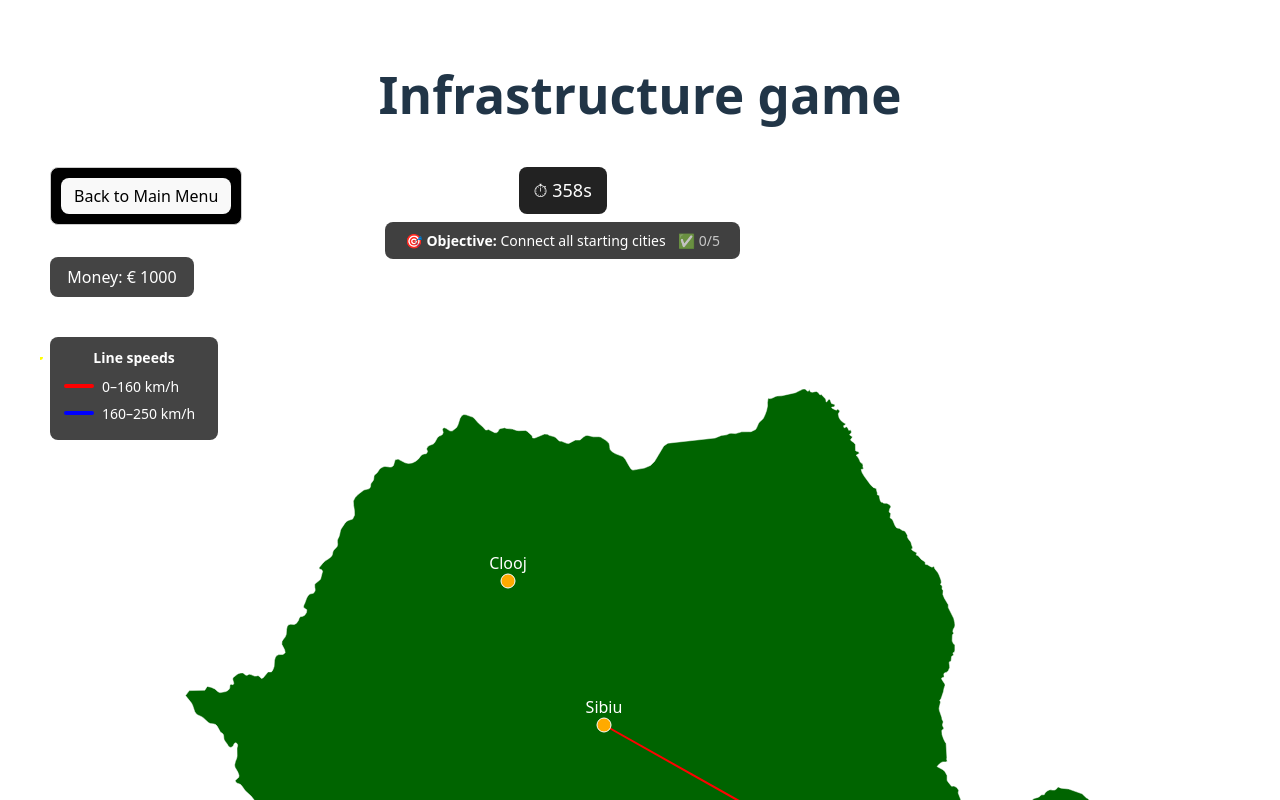
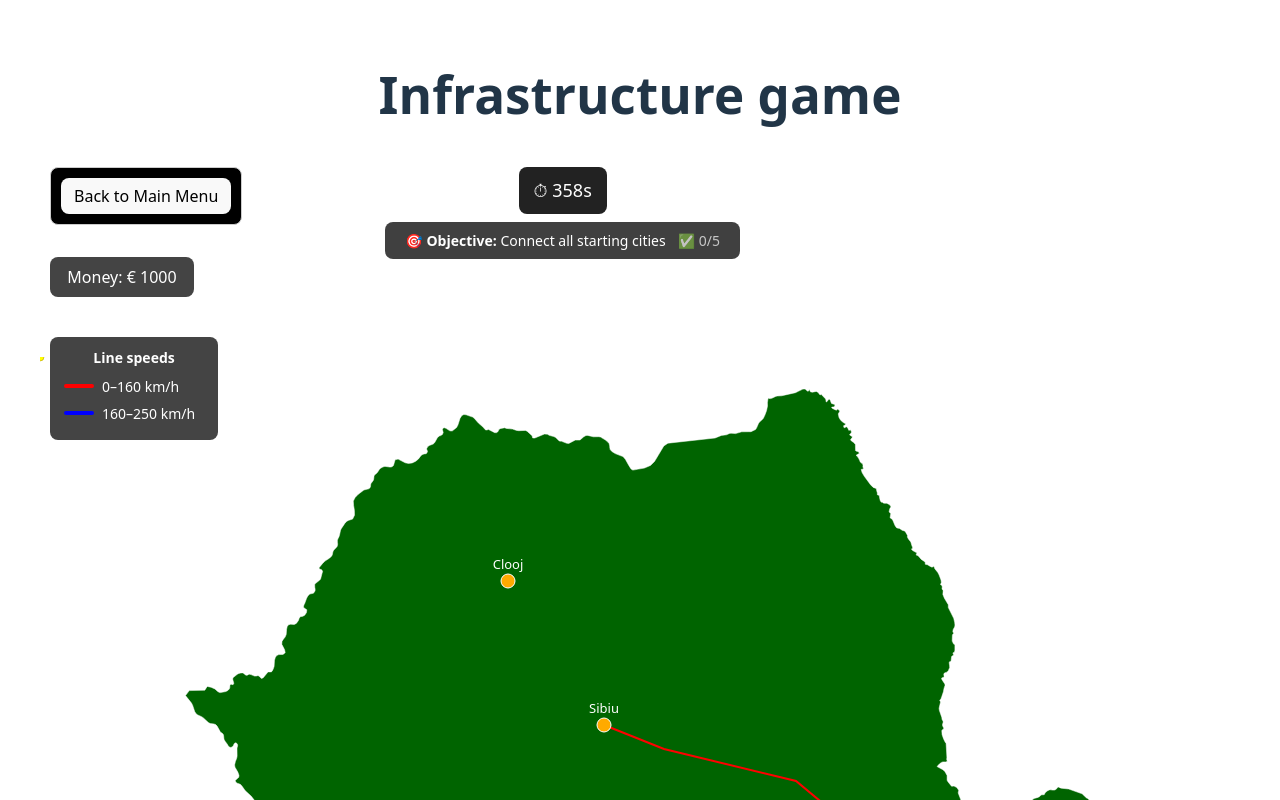
Before and after one commit to neagugeorgecristian/Infra, a React (Vite) app: page / in a window 1280 px wide. Both pictures are taken after a click on the element "Romania Scenario". Shown: the top 800 px of the page. Built offline with nearby package versions, Linux system fonts and the light colour scheme.

Commit message:
Custom paths, Hovering costs - Lines can now be curved through one entry in pathRegistry - Linking a town now shows the cost before clicking - Minor animation improvements - Experiments with combined SVGs

```diff
--- a/src/components/Map.jsx
+++ b/src/components/Map.jsx
@@ -322,7 +322,21 @@ function Map({ svgMap, cities, scenarioName, scenarioType }) {
 
       const cost = calculateLineCost(point1, point2);
       trySpendMoney(cost, () => {
-        setLines(prev => [...prev, { id: Date.now(), points: [point1, point2], className: 'singleline', speedMultiplier: 0.5 }]);
+        const newLine = {
+          id: Date.now(),
+          points: [point1, point2],
+          className: 'singleline',
+          speedMultiplier: 0.5,
+          isNew: true,
+        };
+        setLines(prev => [...prev, newLine]);
+
+        // Clear isNew after the draw animation finishes (1.1s = animation duration + buffer)
+        setTimeout(() => {
+          setLines(prev =>
+            prev.map(l => l.id === newLine.id ? { ...l, isNew: false } : l)
+          );
+        }, 1100);
         setSelectedMarkers([]);
       });
     } else {
@@ -405,6 +419,7 @@ function Map({ svgMap, cities, scenarioName, scenarioType }) {
       {scenarioType === 'europe' ? (
         <EuropeSVGMap
           lines={lines}
+          calculateLineCost={calculateLineCost}
           onLineClick={handleLineClick}
           cities={activeCities}
           onMarkerClick={handleMarkerSelect}
@@ -419,6 +434,7 @@ function Map({ svgMap, cities, scenarioName, scenarioType }) {
       ) : (
         <SVGMap
           lines={lines}
+          calculateLineCost={calculateLineCost}
           onLineClick={handleLineClick}
           cities={activeCities}
           svgFile={svgMap}
--- a/src/components/SVGMap.jsx
+++ b/src/components/SVGMap.jsx
@@ -1,11 +1,16 @@
 import React, { useRef, useState, useEffect } from 'react';
 import { ReactSVG } from 'react-svg';
+import { getPathKey, PATH_REGISTRY, buildPathD, buildAnimationKeys } from './pathRegistry.jsx';
 
-function SVGMap({ lines, onLineClick, cities, selectedMarkers, onMarkerClick, svgFile, satisfactionMap = {}, newCityFlash, gameOver = false }) {
+function SVGMap({ lines, onLineClick, cities, selectedMarkers, onMarkerClick,
+                  svgFile, satisfactionMap = {}, newCityFlash, gameOver = false,
+                  calculateLineCost }) {
   const svgContainerRef = useRef(null);
   const [viewBox, setViewBox] = useState('0 0 1200 800');
   const maxWidth = 1200;
   const maxHeight = 1000;
+
+  const [hoveredCity, setHoveredCity] = useState(null);
 
   const useSvgContainerSize = (viewBox, maxWidth, maxHeight) => {
     const [, , vbWidth, vbHeight] = viewBox.split(' ').map(Number);
@@ -53,67 +58,115 @@ function SVGMap({ lines, onLineClick, cities, selectedMarkers, onMarkerClick, sv
       >
         {lines.map((line, index) => {
           if (line.isDeleted) return null;
-          const from = line.points[0];
-          const to = line.points[1];
+
+          const from   = line.points[0];
+          const to     = line.points[1];
           const fromPx = percentToPx(from.x, from.y);
-          const toPx = percentToPx(to.x, to.y);
-          const midPx = { x: (fromPx.x + toPx.x) / 2, y: (fromPx.y + toPx.y) / 2 };
+          const toPx   = percentToPx(to.x,   to.y);
 
-          const lineKey = line.id || index;
-          const pathId = `path-${lineKey}`;
+          // ── Custom path lookup ──────────────────────────────────────────────
+          const pathKey    = getPathKey(from.cityName, to.cityName);
+          const customPath = PATH_REGISTRY[pathKey];
 
-          const SPEED_PX_PER_SEC = 100;
-          const speedMultiplier = line.speedMultiplier || 0.5;
-          const dx = toPx.x - fromPx.x;
-          const dy = toPx.y - fromPx.y;
-          const distancePx = Math.sqrt(dx * dx + dy * dy);
-          const travelTime = distancePx / (SPEED_PX_PER_SEC * speedMultiplier);
-          const waitTime = 2;
-          const totalDuration = 2 * travelTime + 2 * waitTime;
-          const t1 = travelTime / totalDuration;
-          const t2 = (travelTime + waitTime) / totalDuration;
-          const t3 = (2 * travelTime + waitTime) / totalDuration;
-          const keyTimes = `0; ${t1.toFixed(4)}; ${t2.toFixed(4)}; ${t3.toFixed(4)}; 1`;
-          const keyPoints = `0; 1; 1; 0; 0`;
+          // Resolve waypoints: null entries become the city's own coords (in px)
+          const rawWaypoints = customPath
+            ? customPath.points.map((wp, i) => {
+                if (wp === null) return i === 0 ? fromPx : toPx;
+                return percentToPx(wp.x, wp.y);
+              })
+            : [fromPx, toPx];
+
+          // If the path was defined CityB→CityA but our line is CityA→CityB, reverse
+          const isReversed  = customPath &&
+            [from.cityName, to.cityName].sort().join('||').split('||')[0] !== from.cityName;
+          const waypoints   = isReversed ? [...rawWaypoints].reverse() : rawWaypoints;
+
+          const segSpeeds   = isReversed && customPath
+            ? [...customPath.segmentSpeeds].reverse()
+            : customPath?.segmentSpeeds ?? [1];
+
+          const pathD    = buildPathD(waypoints);
+          const lineKey  = line.id || index;
+          const pathId   = `path-${lineKey}`;
+
+          // ── Animation timing ────────────────────────────────────────────────
+          const { keyTimes, keyPoints, keySplines, totalDuration } =
+            buildAnimationKeys(waypoints, segSpeeds);
+
+          // ── Draw animation (only while isNew) ───────────────────────────────
+          // Compute total path length for dashoffset animation
+          const pathLen = waypoints.reduce((acc, wp, i) => {
+            if (i === 0) return 0;
+            const prev = waypoints[i - 1];
+            return acc + Math.sqrt((wp.x - prev.x) ** 2 + (wp.y - prev.y) ** 2);
+          }, 0);
+
+          // Midpoint for disruption X
+          const midPx = waypoints[Math.floor(waypoints.length / 2)];
 
           return (
             <React.Fragment key={lineKey}>
-              <line
-                x1={`${from.x}%`} y1={`${from.y}%`}
-                x2={`${to.x}%`}   y2={`${to.y}%`}
-                stroke={line.upgraded ? 'blue' : 'red'}
-                strokeWidth="2"
-                strokeDasharray={line.isDisrupted ? '6 4' : 'none'}
-                strokeOpacity={line.isDisrupted ? 0.5 : 1}
-                onClick={(e) => onLineClick(e, line)}
+              {/* Invisible motion path */}
+              <path
+                id={pathId}
+                d={pathD}
+                fill="none"
+                stroke="none"
               />
 
-              {/* Issue 1: X mark on disrupted lines */}
-              {line.isDisrupted && (
-                <>
-                  <line x1={midPx.x - 8} y1={midPx.y - 8} x2={midPx.x + 8} y2={midPx.y + 8}
-                    stroke="orange" strokeWidth="3" strokeLinecap="round" />
-                  <line x1={midPx.x + 8} y1={midPx.y - 8} x2={midPx.x - 8} y2={midPx.y + 8}
-                    stroke="orange" strokeWidth="3" strokeLinecap="round" />
-                </>
+              {/* Visible track */}
+              <path
+                d={pathD}
+                fill="none"
+                stroke={line.upgraded ? 'blue' : 'red'}
+                strokeWidth={line.upgraded ? 3 : 2}
+                strokeDasharray={line.isNew ? pathLen : undefined}
+                strokeDashoffset={line.isNew ? pathLen : undefined}
+                strokeOpacity={line.isDisrupted ? 0.4 : 1}
+                strokeLinecap="round"
+                onClick={e => onLineClick(e, line)}
+                style={{ cursor: 'pointer' }}
+              >
+                {/* Draw animation: line materialises from city A to B */}
+                {line.isNew && (
+                  <animate
+                    attributeName="stroke-dashoffset"
+                    from={pathLen}
+                    to={0}
+                    dur="0.9s"
+                    fill="freeze"
+                    calcMode="spline"
+                    keyTimes="0;0.65;0.82;0.91;1"
+                    keySplines="0.4 0 0.2 1; 0.4 0 0.6 1; 0.4 0 0.6 1; 0.4 0 0.6 1"
+                    values={`${pathLen};${pathLen * 0.08};${-pathLen * 0.04};${pathLen * 0.02};0`}
+                  />
                 )}
+              </path>
 
-              <path
-                id={pathId}
-                d={`M ${fromPx.x} ${fromPx.y} L ${toPx.x} ${toPx.y}`}
-                fill="none" stroke="none"
+              {/* Disruption X mark */}
+              {line.isDisrupted && midPx && (<>
+                <line
+                  x1={midPx.x - 8} y1={midPx.y - 8}
+                  x2={midPx.x + 8} y2={midPx.y + 8}
+                  stroke="orange" strokeWidth="3" strokeLinecap="round"
                 />
+                <line
+                  x1={midPx.x + 8} y1={midPx.y - 8}
+                  x2={midPx.x - 8} y2={midPx.y + 8}
+                  stroke="orange" strokeWidth="3" strokeLinecap="round"
+                />
+              </>)}
 
-              {/* Issue 1 & 5: don't animate when disrupted or game over */}
-              {!gameOver && !line.isDisrupted && (
-                <circle r="3" fill="yellow">
+              {/* Animated train dot — only after draw animation settles */}
+              {!gameOver && !line.isDisrupted && !line.isNew && (
+                <circle r="4" fill="yellow" stroke="#aa8800" strokeWidth="0.5">
                   <animateMotion
                     dur={`${totalDuration}s`}
                     repeatCount="indefinite"
                     calcMode="spline"
                     keyTimes={keyTimes}
                     keyPoints={keyPoints}
-                    keySplines="0.4 0 0.6 1; 0 0 1 1; 0.4 0 0.6 1; 0 0 1 1"
+                    keySplines={keySplines}
                     begin="1s"
                   >
                     <mpath href={`#${pathId}`} />
@@ -124,39 +177,100 @@ function SVGMap({ lines, onLineClick, cities, selectedMarkers, onMarkerClick, sv
           );
         })}
 
-        {cities.map((city, index) => (
+        {cities.map((city, i) => {
+          const { x: cx, y: cy } = percentToPx(city.x, city.y);
+          const sat         = satisfactionMap[city.cityName] ?? 50;
+          const isSelected  = selectedMarkers.some(m => m.cityName === city.cityName);
+          const isFirstCity = selectedMarkers.length === 1;
+          const isHovered   = hoveredCity === city.cityName;
+
+          // Price preview: only shown when one city is selected and this is a different city
+          const showPrice = isFirstCity
+            && isHovered
+            && calculateLineCost
+            && !isSelected;
+
+          const previewCost = showPrice
+            ? calculateLineCost(selectedMarkers[0], city)
+            : null;
+
+          return (
             <g
-            key={index}
+              key={i}
               className="city-marker"
+              style={{ cursor: 'pointer' }}
               onClick={() => onMarkerClick(city)}
-            style={{ cursor: 'pointer' }}
+              onMouseEnter={() => setHoveredCity(city.cityName)}
+              onMouseLeave={() => setHoveredCity(null)}
             >
+              {/* Selection ring */}
+              {isSelected && (
+                <circle cx={`${city.x}%`} cy={`${city.y}%`} r="11"
+                  fill="none" stroke="white" strokeWidth="1.5" strokeDasharray="4 3" opacity="0.6"
+                />
+              )}
+
+              {/* New city pulse ring */}
+              {newCityFlash === city.cityName && (
+                <circle cx={`${city.x}%`} cy={`${city.y}%`} r="14"
+                  fill="none" stroke="#ffff00" strokeWidth="2" opacity="0.8">
+                  <animate attributeName="r"       values="10;20;10" dur="1s" repeatCount="indefinite" />
+                  <animate attributeName="opacity" values="0.8;0;0.8" dur="1s" repeatCount="indefinite" />
+                </circle>
+              )}
+
+              {/* City dot */}
               <circle
                 cx={`${city.x}%`}
                 cy={`${city.y}%`}
                 r="7"
                 fill={
-                selectedMarkers.some(m => m.cityName === city.cityName)
-                  ? 'white'
-                  : (satisfactionMap[city.cityName] ?? 50) >= 80 ? '#00cc44'
-                  : (satisfactionMap[city.cityName] ?? 50) >= 50 ? '#ffaa00'
-                  : (satisfactionMap[city.cityName] ?? 50) >= 20 ? '#ff4400'
+                  isSelected   ? 'white'
+                  : sat >= 80  ? '#00cc44'
+                  : sat >= 50  ? '#ffaa00'
+                  : sat >= 20  ? '#ff4400'
                   : '#880000'
                 }
                 stroke={newCityFlash === city.cityName ? '#ffff00' : 'white'}
-              strokeWidth={newCityFlash === city.cityName ? '3' : '1'}
+                strokeWidth={newCityFlash === city.cityName ? 2.5 : 1}
               />
+
+              {/* City name */}
               <text
                 x={`${city.x}%`}
                 y={`${city.y - 1.5}%`}
                 textAnchor="middle"
-              fontSize="16"
+                fontSize="13"
                 fill="white"
+                style={{ userSelect: 'none', pointerEvents: 'none' }}
               >
                 {city.cityName}
               </text>
+
+              {/* Price badge — shown on hover when first city is selected */}
+              {showPrice && (
+                <g style={{ pointerEvents: 'none' }}>
+                  <rect
+                    x={cx - 28} y={cy - 38}
+                    width="56" height="22"
+                    rx="6"
+                    fill="#111" fillOpacity="0.88"
+                    stroke="#ffdd44" strokeWidth="1.2"
+                  />
+                  <text
+                    x={cx} y={cy - 22}
+                    textAnchor="middle"
+                    fontSize="12"
+                    fontWeight="bold"
+                    fill="#ffdd44"
+                  >
+                    €{previewCost}
+                  </text>
                 </g>
-        ))}
+              )}
+            </g>
+          );
+        })}
       </svg>
     </div>
   );
--- /dev/null
+++ b/src/components/pathRegistry.jsx
@@ -0,0 +1,101 @@
+// Key is always the two city names sorted alphabetically, joined with ||
+// This means CityA→CityB and CityB→CityA share the same path definition
+export const getPathKey = (nameA, nameB) => [nameA, nameB].sort().join('||');
+
+// points: array of {x, y} in canvas %. null entries mean "use the city's own coords".
+// segmentSpeeds: one value per segment (length = points.length - 1).
+//   1.0 = normal speed, 0.3 = mountain slow, 1.5 = fast flatland
+export const PATH_REGISTRY = {
+  // ── Romania ────────────────────────────────────────────────────────
+  'Cluj||Sibiu': {
+    points: [null, { x: 44.5, y: 37.5 }, null],
+    segmentSpeeds: [0.4, 0.4],          // slow — Transylvanian Alps
+  },
+  'Constanța||Sibiu': {
+    points: [null, { x: 63, y: 53 }, { x: 52, y: 49 }, null],
+    segmentSpeeds: [1.0, 0.5, 1.0],
+  },
+  // ── Cross-border (Europe scenario) ────────────────────────────────
+  'Craiova||Sofia': {
+    points: [null, { x: 30, y: 73 }, { x: 26, y: 78 }, null],
+    segmentSpeeds: [0.8, 0.8],
+  },
+  'Constanța||Chișinău': {
+    points: [null, { x: 72, y: 38 }, null],
+    segmentSpeeds: [1.0, 1.0],
+  },
+};
+
+// Build the SVG 'd' attribute from resolved waypoints
+export const buildPathD = (resolvedPoints) => {
+  if (resolvedPoints.length < 2) return '';
+  const [start, ...rest] = resolvedPoints;
+  const lineCmds = rest.map(p => `L ${p.x.toFixed(1)} ${p.y.toFixed(1)}`).join(' ');
+  return `M ${start.x.toFixed(1)} ${start.y.toFixed(1)} ${lineCmds}`;
+};
+
+// Compute keyTimes and keyPoints for bounce (A→B→A) animation
+// with per-segment speed variation. Returns { keyTimes, keyPoints, totalDuration }.
+export const buildAnimationKeys = (resolvedPoints, segmentSpeeds, baseSpeed = 100) => {
+  const segCount = resolvedPoints.length - 1;
+
+  // Euclidean length of each segment (pixels — caller must supply px coords)
+  // We receive percent coords; convert at call site or pass px directly.
+  // Here we accept px-resolved points for accuracy.
+  const segLengths = resolvedPoints.map((p, i) => {
+    if (i === 0) return 0;
+    const prev = resolvedPoints[i - 1];
+    return Math.sqrt((p.x - prev.x) ** 2 + (p.y - prev.y) ** 2);
+  }).slice(1);
+
+  const speeds    = segmentSpeeds ?? Array(segCount).fill(1);
+  const segTimes  = segLengths.map((len, i) => len / (baseSpeed * (speeds[i] ?? 1)));
+  const totalHalf = segTimes.reduce((a, b) => a + b, 0);
+  const waitTime  = 2;
+  const total     = 2 * totalHalf + 2 * waitTime;
+
+  // Forward pass: A → B
+  const forwardCumulative = [0];
+  segTimes.forEach(t => forwardCumulative.push(forwardCumulative.at(-1) + t));
+
+  // Build keyPoints (progress along path 0→1)
+  const forwardKP = forwardCumulative.map(t => t / totalHalf);   // 0 … 1
+
+  // Pause at B, return (mirror forward), pause at A
+  const pauseAtB   = (totalHalf + waitTime)  / total;
+  const returnStart = pauseAtB;
+  const returnKP   = [...forwardKP].reverse();
+  const returnTimes = forwardCumulative.slice().reverse()
+    .map(t => (totalHalf + waitTime + (totalHalf - t)) / total);
+
+  const pauseAtA = (2 * totalHalf + 2 * waitTime) / total; // = 1
+
+  // Merge into single keyTimes / keyPoints arrays
+  const kt = [
+    ...forwardCumulative.map(t => t / total),               // 0 → totalHalf
+    pauseAtB,                                                // pause at B
+    ...returnTimes.slice(1),                                 // return
+    pauseAtA,                                                // = 1
+  ];
+
+  const kp = [
+    ...forwardKP,            // 0 → 1
+    1,                       // stay at 1
+    ...returnKP.slice(1),    // 1 → 0
+    0,                       // stay at 0
+  ];
+
+  // Deduplicate consecutive identical keyTimes (SVG requires strictly increasing)
+  const merged = kt.reduce((acc, t, i) => {
+    if (acc.length && Math.abs(t - acc.at(-1).t) < 0.0001) return acc;
+    acc.push({ t, kp: kp[i] });
+    return acc;
+  }, []);
+
+  return {
+    keyTimes:      merged.map(v => v.t.toFixed(4)).join('; '),
+    keyPoints:     merged.map(v => v.kp.toFixed(4)).join('; '),
+    keySplines:    merged.slice(0, -1).map(() => '0.4 0 0.6 1').join('; '),
+    totalDuration: total,
+  };
+};
```
Also changed, not shown: intro_text.txt (added), morning prompt.txt (deleted), src/assets/balkans.svg (added). Lines whose indentation alone changed are shown as unchanged.
